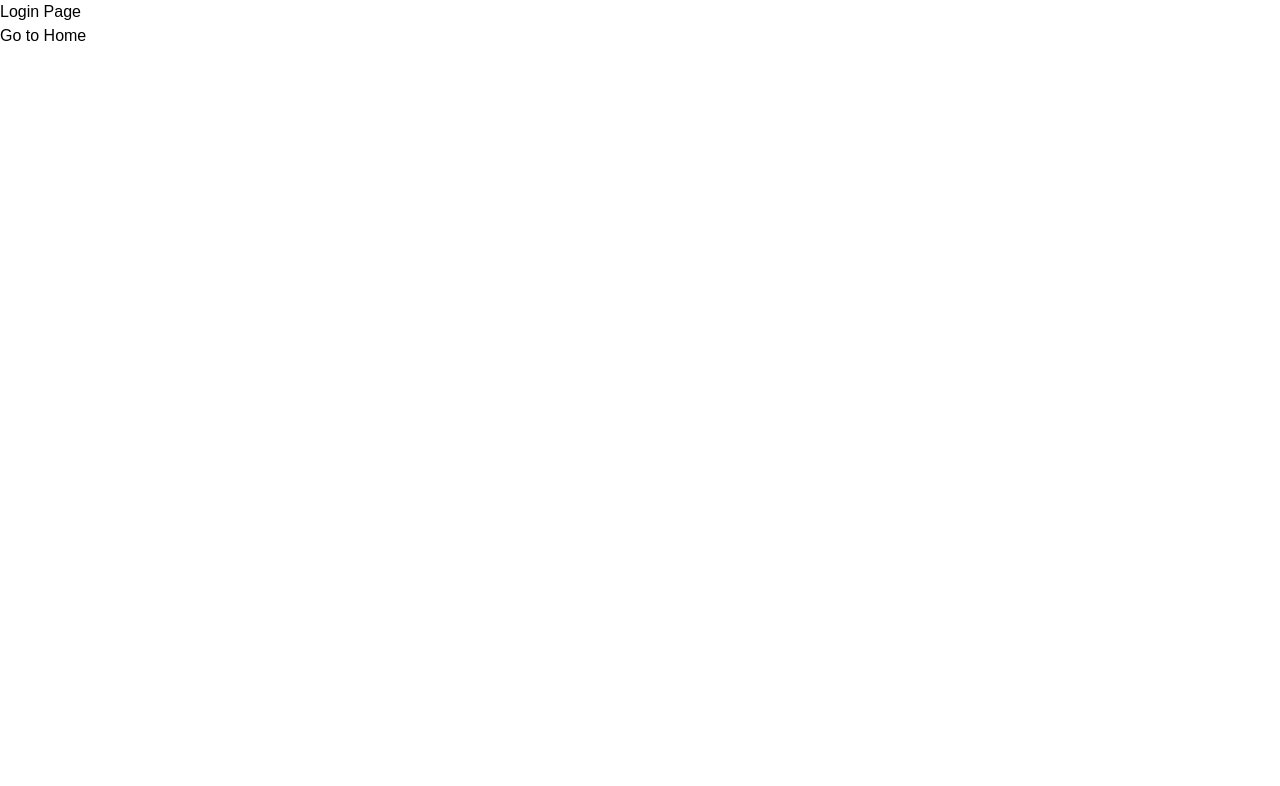
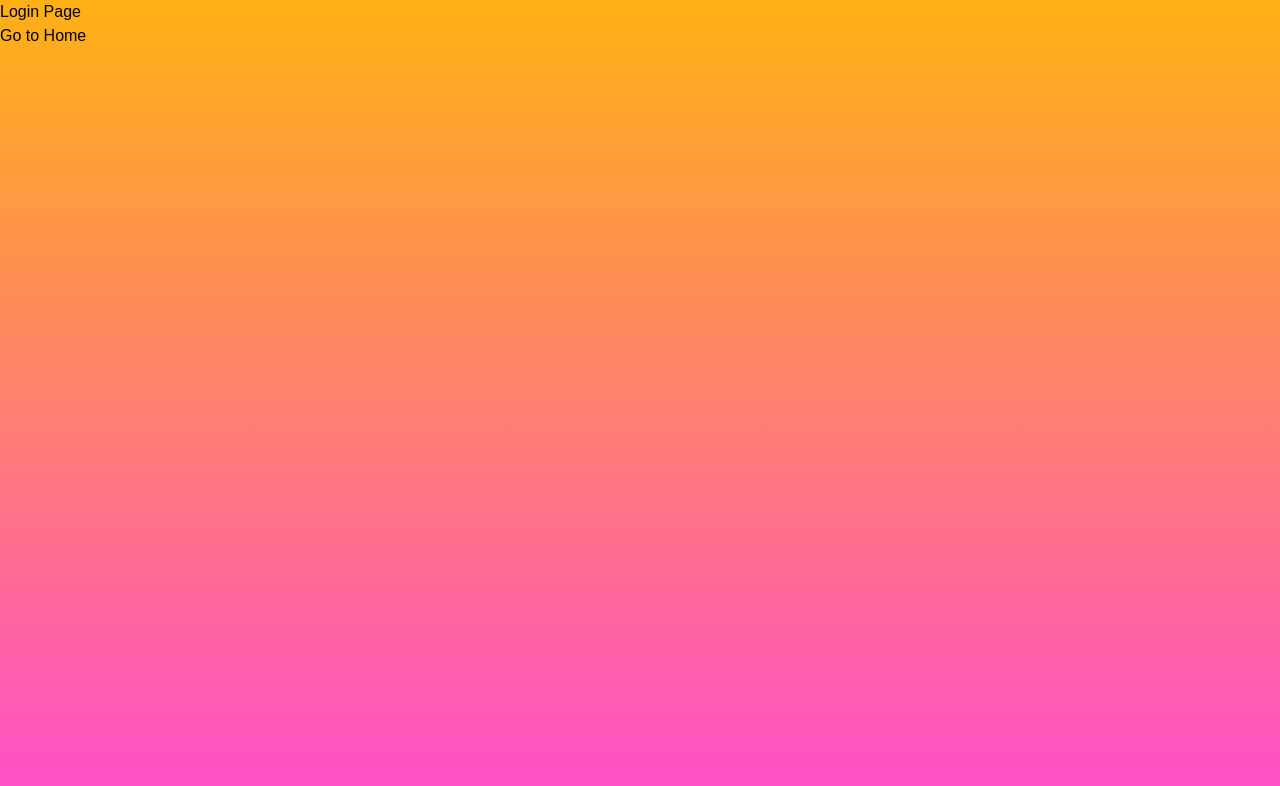
Before and after one commit to Setthasat/nextJS-IS-todolist-demo, a Next.js app: page /login in a window 1280 px wide. Shown: the top 786 px of the page. Built offline with nearby package versions, Linux system fonts and the light colour scheme; a web font is replaced by a local one.

Commit message:
ui fixed

```diff
--- a/app/login/page.jsx
+++ b/app/login/page.jsx
@@ -2,7 +2,7 @@ import Link from "next/link";
 
 export default function LoginPage() {
     return (
-        <div>
+        <div className="bg-gradient-to-b from-[#FFB114] to-[#FF4FCA] w-screen h-screen">
             <h1>Login Page</h1>
             <Link href="/">
                 <a>Go to Home</a>
```
